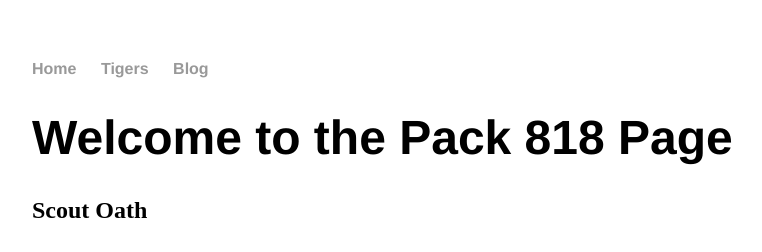
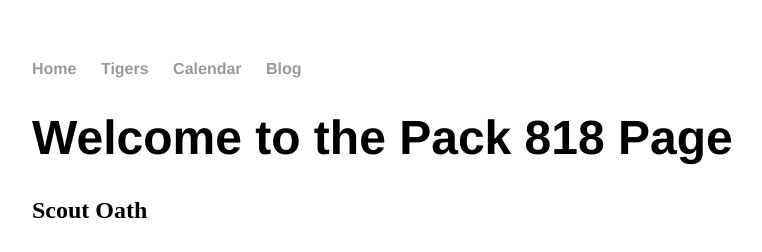
Before and after one commit to clare-pack818/clare-pack818.github.io, a Jekyll site: the page built from index.html, in a window 1280 px wide. Shown: the top 252 px of the page, without its empty margins (160-922 px from the left). Built offline with Jekyll 4.4.1, drawn with Linux system fonts in a browser that asks for light colours.

Commit message:
Update default.html

```diff
--- a/_layouts/default.html
+++ b/_layouts/default.html
@@ -10,6 +10,7 @@
     		<ul>
         		<li><a href="/">Home</a></li>
 	        	<li><a href="/tigers">Tigers</a></li>
+			<li><a href="/calendar">Calendar</a></li>
         		<li><a href="/blog">Blog</a></li>
     		</ul>
 		</nav>
```
